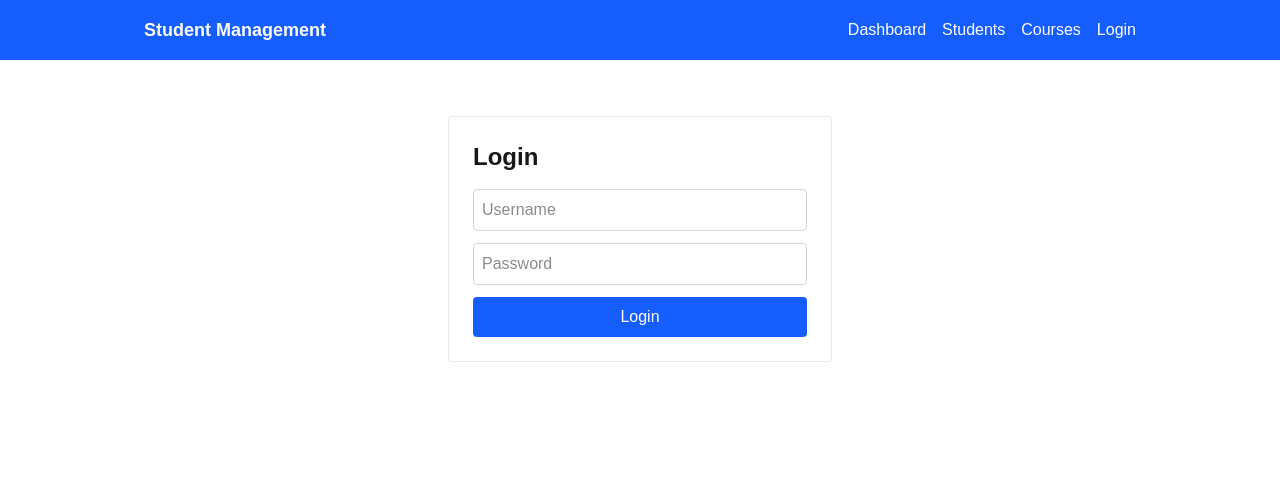
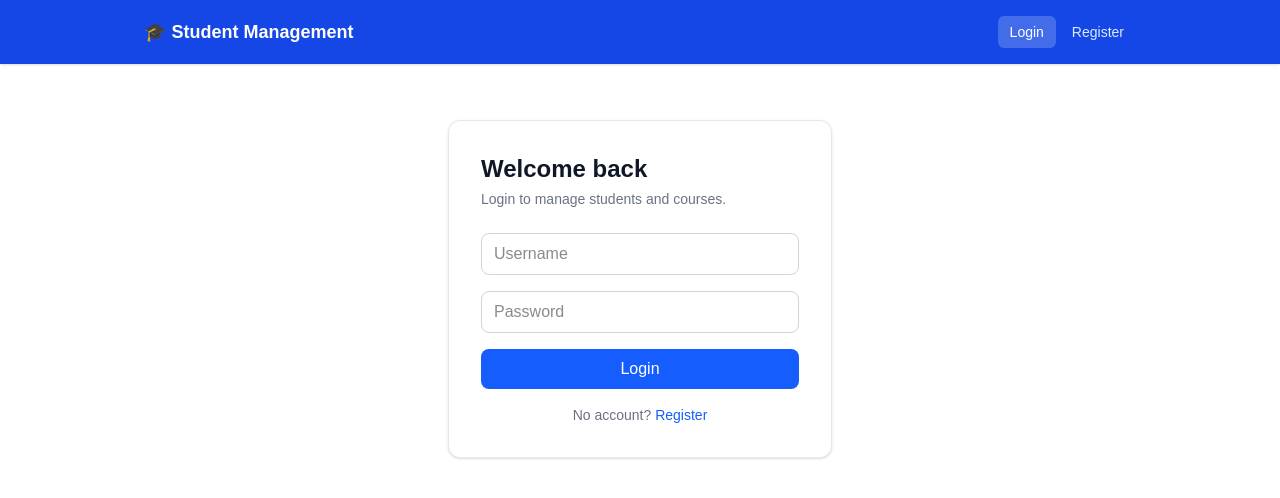
Before and after one commit to Avishka889/student-management-system, a Next.js app in the folder frontend/: page /login in a window 1280 px wide. Shown: the top 498 px of the page. Built offline with nearby package versions, Linux system fonts and the light colour scheme; no server answers.

Commit message:
feat(ui): add login and register pages with jwt integration

```diff
--- a/frontend/app/login/page.tsx
+++ b/frontend/app/login/page.tsx
@@ -1,8 +1,13 @@
 "use client";
 
 import { useState } from "react";
+import { useRouter } from "next/navigation";
+import Link from "next/link";
+import api, { AuthResponse } from "@/lib/api";
+import { saveAuth } from "@/lib/auth";
 
 export default function LoginPage() {
+  const router = useRouter();
   const [form, setForm] = useState({ username: "", password: "" });
   const [error, setError] = useState("");
   const [loading, setLoading] = useState(false);
@@ -20,48 +25,44 @@ export default function LoginPage() {
       return;
     }
 
-    setLoading(true);
-    // TODO (Day 4): call the backend login API and store the JWT token
-    setTimeout(() => {
+    try {
+      setLoading(true);
+      const res = await api.post<AuthResponse>("/auth/login", form);
+      saveAuth(res.data);
+      window.location.href = "/dashboard";
+    } catch (err: any) {
+      setError(err.response?.data?.message || "Login failed. Please try again.");
+    } finally {
       setLoading(false);
-      setError("Login is not connected yet. It will be added with JWT on Day 4.");
-    }, 500);
+    }
   }
 
-  const inputClass = "w-full rounded border border-gray-300 p-2";
+  const inputClass =
+    "w-full rounded-lg border border-gray-300 px-3 py-2 focus:border-blue-500 focus:outline-none focus:ring-2 focus:ring-blue-200";
 
   return (
-    <div className="mx-auto mt-10 max-w-sm rounded border border-gray-200 p-6">
-      <h1 className="mb-4 text-2xl font-bold">Login</h1>
+    <div className="mx-auto mt-10 max-w-sm rounded-xl border border-gray-200 bg-white p-8 shadow-sm">
+      <h1 className="mb-1 text-2xl font-bold text-gray-900">Welcome back</h1>
+      <p className="mb-6 text-sm text-gray-500">Login to manage students and courses.</p>
 
       {error && (
-        <div className="mb-4 rounded bg-red-100 p-3 text-red-700">{error}</div>
+        <div className="mb-4 rounded-lg bg-red-50 p-3 text-sm text-red-700">{error}</div>
       )}
 
-      <form onSubmit={handleSubmit} className="grid gap-3">
-        <input
-          name="username"
-          placeholder="Username"
-          value={form.username}
-          onChange={handleChange}
-          className={inputClass}
-        />
-        <input
-          name="password"
-          type="password"
-          placeholder="Password"
-          value={form.password}
-          onChange={handleChange}
-          className={inputClass}
-        />
-        <button
-          type="submit"
-          disabled={loading}
-          className="rounded bg-blue-600 px-4 py-2 text-white disabled:opacity-50"
-        >
+      <form onSubmit={handleSubmit} className="grid gap-4">
+        <input name="username" placeholder="Username" value={form.username} onChange={handleChange} className={inputClass} />
+        <input name="password" type="password" placeholder="Password" value={form.password} onChange={handleChange} className={inputClass} />
+        <button type="submit" disabled={loading} className="rounded-lg bg-blue-600 px-4 py-2 font-medium text-white hover:bg-blue-700 disabled:opacity-50">
           {loading ? "Logging in..." : "Login"}
         </button>
       </form>
+
+      <p className="mt-4 text-center text-sm text-gray-500">
+        No account?{" "}
+        <Link href="/register" className="font-medium text-blue-600 hover:underline">
+          Register
+        </Link>
+      </p>
     </div>
   );
 }
--- /dev/null
+++ b/frontend/app/register/page.tsx
@@ -0,0 +1,84 @@
+"use client";
+
+import { useState } from "react";
+import Link from "next/link";
+import api, { AuthResponse } from "@/lib/api";
+import { saveAuth } from "@/lib/auth";
+
+export default function RegisterPage() {
+  const [form, setForm] = useState({ username: "", email: "", password: "" });
+  const [errors, setErrors] = useState<Record<string, string>>({});
+  const [error, setError] = useState("");
+  const [loading, setLoading] = useState(false);
+
+  function handleChange(e: React.ChangeEvent<HTMLInputElement>) {
+    setForm({ ...form, [e.target.name]: e.target.value });
+  }
+
+  function validate() {
+    const e: Record<string, string> = {};
+    if (form.username.length < 3) e.username = "Username must be at least 3 characters";
+    if (!/^\S+@\S+\.\S+$/.test(form.email)) e.email = "Enter a valid email";
+    if (form.password.length < 6) e.password = "Password must be at least 6 characters";
+    setErrors(e);
+    return Object.keys(e).length === 0;
+  }
+
+  async function handleSubmit(e: React.FormEvent) {
+    e.preventDefault();
+    setError("");
+    if (!validate()) return;
+
+    try {
+      setLoading(true);
+      const res = await api.post<AuthResponse>("/auth/register", form);
+      saveAuth(res.data);
+      window.location.href = "/dashboard";
+    } catch (err: any) {
+      const data = err.response?.data;
+      if (data?.details) setErrors(data.details);
+      setError(data?.message || "Registration failed. Please try again.");
+    } finally {
+      setLoading(false);
+    }
+  }
+
+  const inputClass =
+    "w-full rounded-lg border border-gray-300 px-3 py-2 focus:border-blue-500 focus:outline-none focus:ring-2 focus:ring-blue-200";
+
+  return (
+    <div className="mx-auto mt-10 max-w-sm rounded-xl border border-gray-200 bg-white p-8 shadow-sm">
+      <h1 className="mb-1 text-2xl font-bold text-gray-900">Create account</h1>
+      <p className="mb-6 text-sm text-gray-500">Register to start managing students.</p>
+
+      {error && (
+        <div className="mb-4 rounded-lg bg-red-50 p-3 text-sm text-red-700">{error}</div>
+      )}
+
+      <form onSubmit={handleSubmit} className="grid gap-4">
+        <div>
+          <input name="username" placeholder="Username" value={form.username} onChange={handleChange} className={inputClass} />
+          {errors.username && <p className="mt-1 text-xs text-red-600">{errors.username}</p>}
+        </div>
+        <div>
+          <input name="email" type="email" placeholder="Email" value={form.email} onChange={handleChange} className={inputClass} />
+          {errors.email && <p className="mt-1 text-xs text-red-600">{errors.email}</p>}
+        </div>
+        <div>
+          <input name="password" type="password" placeholder="Password" value={form.password} onChange={handleChange} className={inputClass} />
+          {errors.password && <p className="mt-1 text-xs text-red-600">{errors.password}</p>}
+        </div>
+        <button type="submit" disabled={loading} className="rounded-lg bg-blue-600 px-4 py-2 font-medium text-white hover:bg-blue-700 disabled:opacity-50">
+          {loading ? "Creating account..." : "Register"}
+        </button>
+      </form>
+
+      <p className="mt-4 text-center text-sm text-gray-500">
+        Already have an account?{" "}
+        <Link href="/login" className="font-medium text-blue-600 hover:underline">
+          Login
+        </Link>
+      </p>
+    </div>
+  );
+}
--- a/frontend/app/students/page.tsx
+++ b/frontend/app/students/page.tsx
@@ -2,6 +2,7 @@
 
 import { useEffect, useState } from "react";
 import api, { Student } from "@/lib/api";
+import { getRole } from "@/lib/auth";
 
 const emptyForm = {
   firstName: "",
@@ -12,6 +13,7 @@ const emptyForm = {
 };
 
 export default function StudentsPage() {
+  const isAdmin = getRole() === "ADMIN";
   const [students, setStudents] = useState<Student[]>([]);
   const [loading, setLoading] = useState(true);
   const [error, setError] = useState("");
@@ -142,7 +144,9 @@ export default function StudentsPage() {
                   <td className="p-2">{s.address}</td>
                   <td className="p-2">
                     <button onClick={() => handleEdit(s)} className="mr-3 text-blue-600 hover:underline">Edit</button>
-                    <button onClick={() => handleDelete(s.id)} className="text-red-600 hover:underline">Delete</button>
+                    {isAdmin && (
+                      <button onClick={() => handleDelete(s.id)} className="text-red-600 hover:underline">Delete</button>
+                    )}
                   </td>
                 </tr>
               ))}
--- a/frontend/components/Navbar.tsx
+++ b/frontend/components/Navbar.tsx
@@ -1,15 +1,53 @@
+"use client";
+
 import Link from "next/link";
+import { usePathname } from "next/navigation";
+import { useEffect, useState } from "react";
+import { clearAuth, getUsername, getRole } from "@/lib/auth";
 
 export default function Navbar() {
+  const pathname = usePathname();
+  const [username, setUsername] = useState<string | null>(null);
+  const [role, setRole] = useState<string | null>(null);
+
+  useEffect(() => {
+    setUsername(getUsername());
+    setRole(getRole());
+  }, [pathname]);
+
+  function logout() {
+    clearAuth();
+    window.location.href = "/login";
+  }
+
+  const linkClass = (href: string) =>
+    `rounded-md px-3 py-1.5 text-sm font-medium transition ${
+      pathname === href ? "bg-white/20 text-white" : "text-blue-100 hover:bg-white/10 hover:text-white"
+    }`;
+
   return (
-    <nav className="bg-blue-600 text-white">
+    <nav className="bg-blue-700 shadow">
       <div className="mx-auto flex max-w-5xl flex-wrap items-center justify-between gap-2 p-4">
-        <span className="text-lg font-bold">Student Management</span>
-        <div className="flex gap-4">
-          <Link href="/dashboard" className="hover:underline">Dashboard</Link>
-          <Link href="/students" className="hover:underline">Students</Link>
-          <Link href="/courses" className="hover:underline">Courses</Link>
-          <Link href="/login" className="hover:underline">Login</Link>
+        <span className="text-lg font-bold text-white">🎓 Student Management</span>
+        <div className="flex flex-wrap items-center gap-1">
+          {username ? (
+            <>
+              <Link href="/dashboard" className={linkClass("/dashboard")}>Dashboard</Link>
+              <Link href="/students" className={linkClass("/students")}>Students</Link>
+              <Link href="/courses" className={linkClass("/courses")}>Courses</Link>
+              <span className="ml-2 rounded-full bg-white/20 px-3 py-1 text-xs text-white">
+                {username} ({role})
+              </span>
+              <button onClick={logout} className="ml-1 rounded-md bg-white px-3 py-1.5 text-sm font-medium text-blue-700 hover:bg-blue-50">
+                Logout
+              </button>
+            </>
+          ) : (
+            <>
+              <Link href="/login" className={linkClass("/login")}>Login</Link>
+              <Link href="/register" className={linkClass("/register")}>Register</Link>
+            </>
+          )}
         </div>
       </div>
     </nav>
--- /dev/null
+++ b/frontend/lib/auth.ts
@@ -0,0 +1,28 @@
+import { AuthResponse } from "./api";
+
+export function saveAuth(data: AuthResponse) {
+  localStorage.setItem("token", data.token);
+  localStorage.setItem("username", data.username);
+  localStorage.setItem("role", data.role);
+}
+
+export function clearAuth() {
+  localStorage.removeItem("token");
+  localStorage.removeItem("username");
+  localStorage.removeItem("role");
+}
+
+export function getRole(): string | null {
+  if (typeof window === "undefined") return null;
+  return localStorage.getItem("role");
+}
+
+export function getUsername(): string | null {
+  if (typeof window === "undefined") return null;
+  return localStorage.getItem("username");
+}
+
+export function isLoggedIn(): boolean {
+  if (typeof window === "undefined") return false;
+  return !!localStorage.getItem("token");
+}
```
Also changed, not shown: frontend/app/courses/page.tsx (+7 -3 lines), frontend/lib/api.ts (+32 -0 lines).
